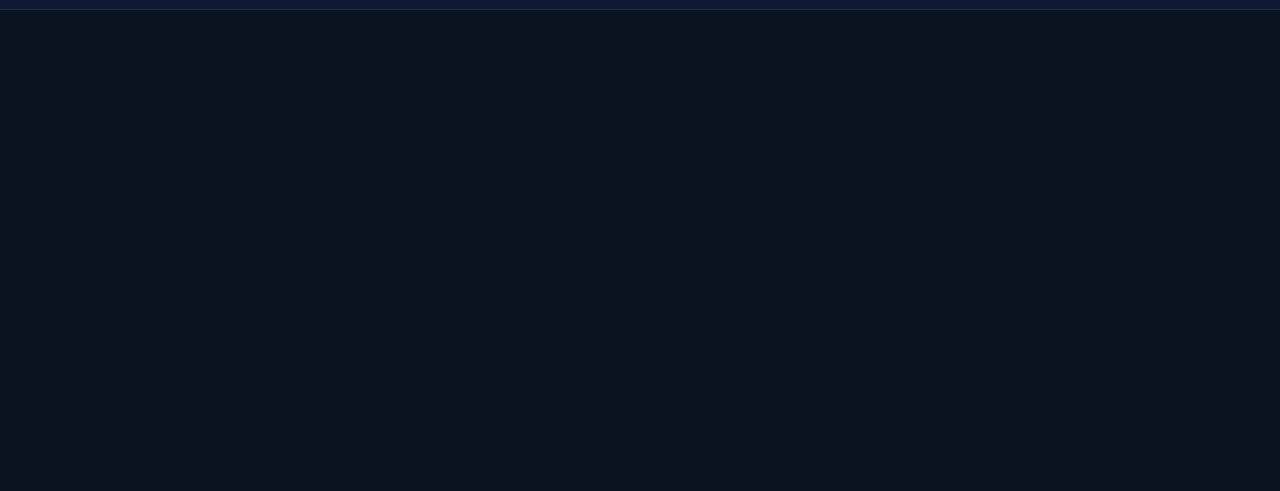
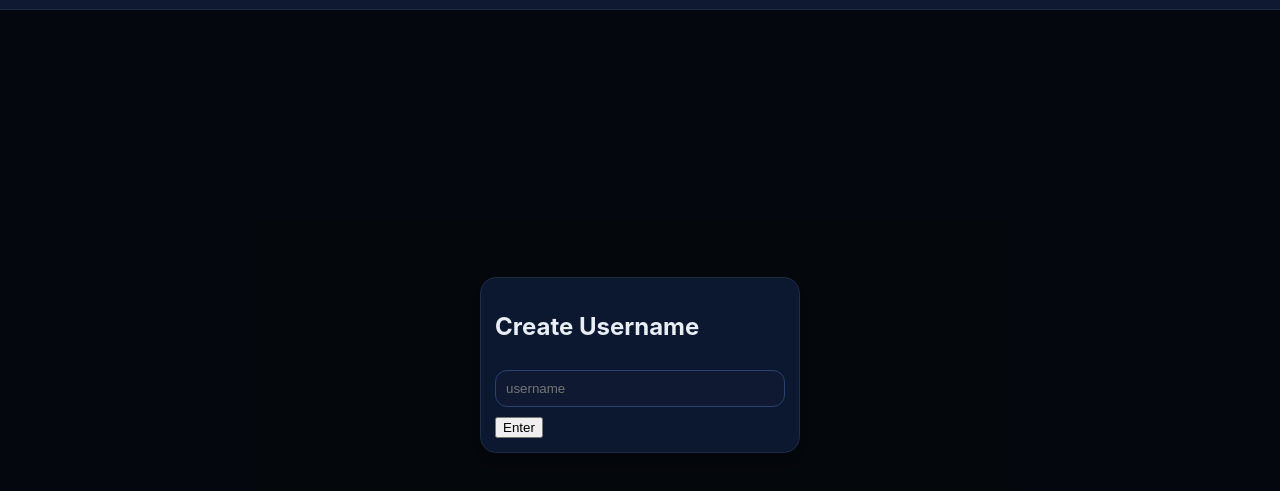
Before and after one commit to Alejandro226/trade-game, a plain HTML site: page index.html in a window 1280 px wide. Shown: the part 35-526 px from the top of the page. Drawn offline with Linux system fonts and the light colour scheme; no server answers.

Commit message:
Update index.html

```diff
--- a/index.html
+++ b/index.html
@@ -68,7 +68,7 @@
   </section>
 </main>
 
-<div id="auth" class="auth" style="display:none">
+<div id="auth" class="auth">
   <div class="card auth-card">
     <h2>Create Username</h2>
     <input id="usernameInput" placeholder="username" maxlength="20"/>
```
